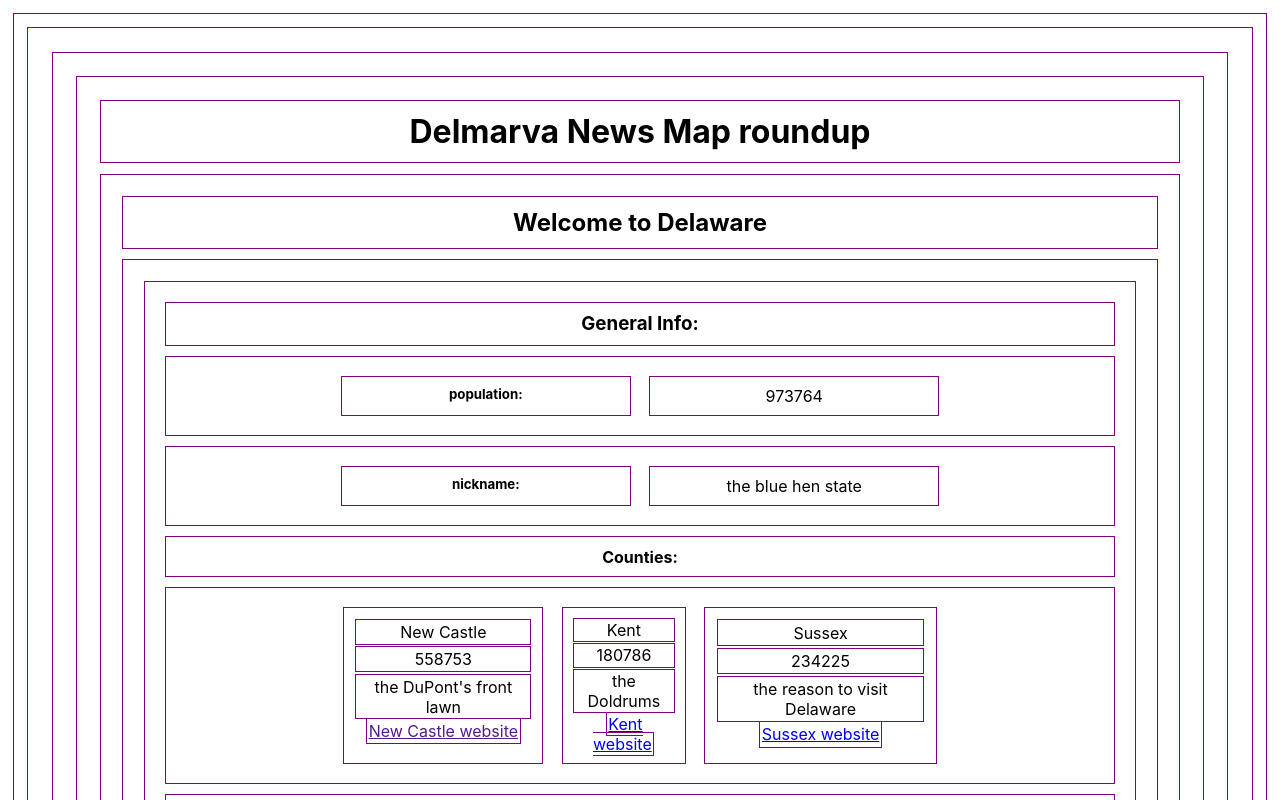
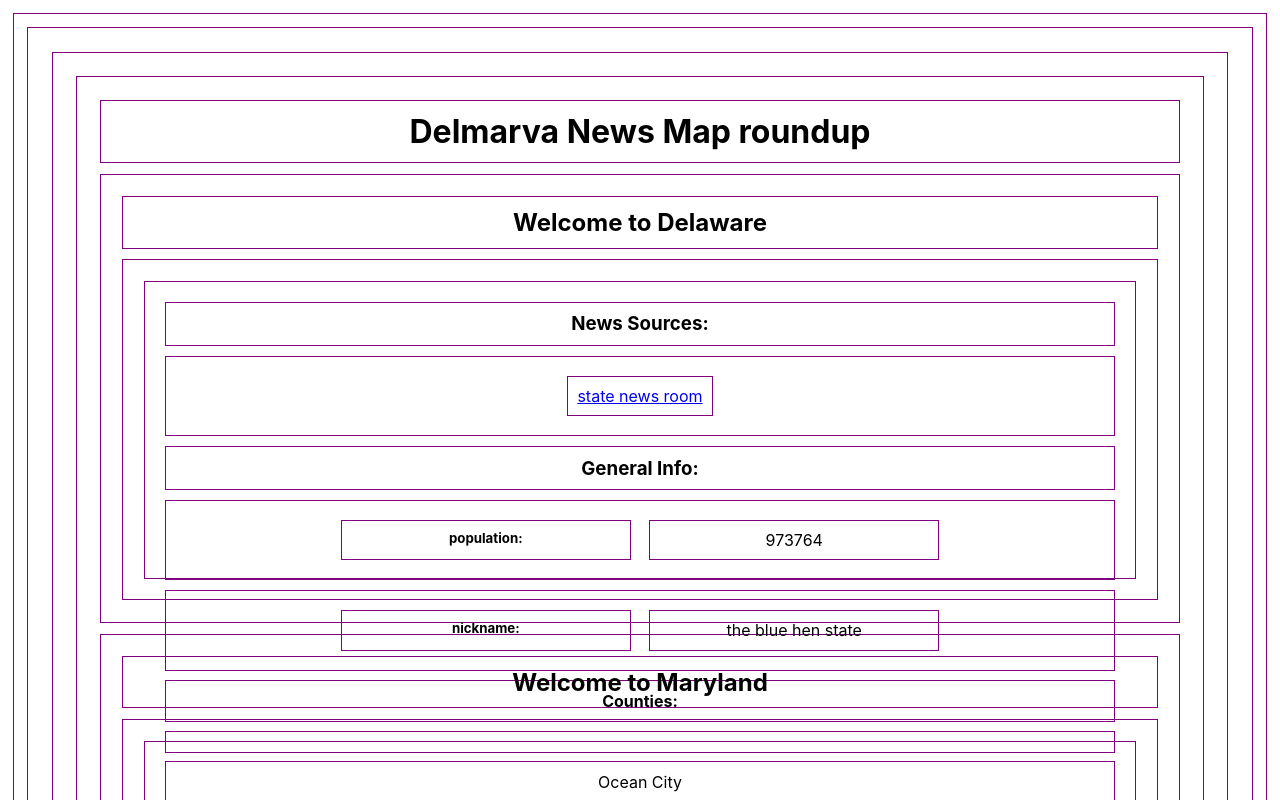
Before and after one commit to tompsherman/delmarva-news-map, a React (Create React App) app in the folder app/: page / in a window 1280 px wide. Both pictures are taken after a click on the element "Welcome to Delaware". Shown: the top 800 px of the page. Built offline with nearby package versions, Linux system fonts and the light colour scheme.

Commit message:
delaware component edit

```diff
--- a/app/src/state-components/Delaware.js
+++ b/app/src/state-components/Delaware.js
@@ -154,10 +154,12 @@ const delaware = {
 
 const Delaware = () => {
     const [toggle, setToggle] = useState(false)
+    const [boggle, setBoggle] = useState(false)
 
     let random = Math.floor(Math.random()*4)
 
     const deInfo = () => {setToggle(!toggle)}
+    const countyInfo = () => {setBoggle(!boggle)}
 
     console.log(random)
 
@@ -168,6 +170,10 @@ const Delaware = () => {
             <div className="hidden">
                 {toggle? (
                 <div className="boxContainer">
+                    <h3 className="">News Sources:</h3>
+                    <div className="stateHolder">
+                        <a href={delaware.newsUrls}>state news room</a>
+                    </div>
                     <h3 className="">General Info:</h3>
                     <div className="stateHolder">
                         <h5 className="stateInfo">population:</h5>
@@ -177,27 +183,23 @@ const Delaware = () => {
                         <h5 className="stateInfo">nickname:</h5>
                         <p className="stateInfo">{delaware.nickname[random]}</p>
                     </div>
-                    <h4 className="">Counties:</h4>
-                    <div className="stateHolder">
-                        {
-                            delaware.counties.map(county =>
+                    <h4 onClick={countyInfo}>Counties:</h4>
+                    <div className="hidden">
+                        { boggle ?
+                            (delaware.counties.map(county =>
                                 <div>
                                     <p  className="">{county.name}</p>
                                     <p  className="">{county.population}</p>
                                     <p  className="">{county.nickname}</p>
                                     <a href={county.newsUrls}>{county.name} website</a>
                                 </div>
-                            )
+                            )):(null)
                         }
-                    </div>
-                    <h3 className="">News Sources:</h3>
-                    <div className="stateHolder">
-                        <a href={delaware.newsUrls}>state news room</a>
                     </div>
 
                 </div> ) : (null)
                 }
-                <div className="stateHolder">
+                {/* <div className="stateHolder">
                     {
                         delaware.counties[0].cities.map(city =>
                             <div className="">
@@ -225,7 +227,7 @@ const Delaware = () => {
                             </div>
                         )
                     }
-                </div>
+                </div> */}
             </div>
         </div>
     )
```
